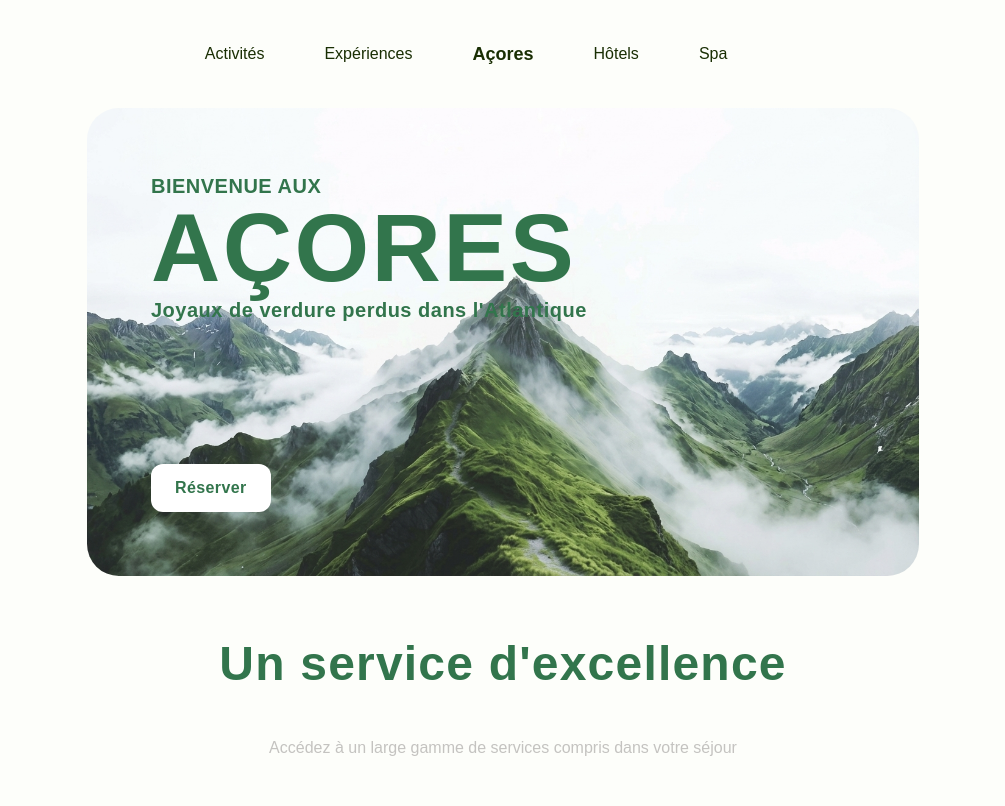
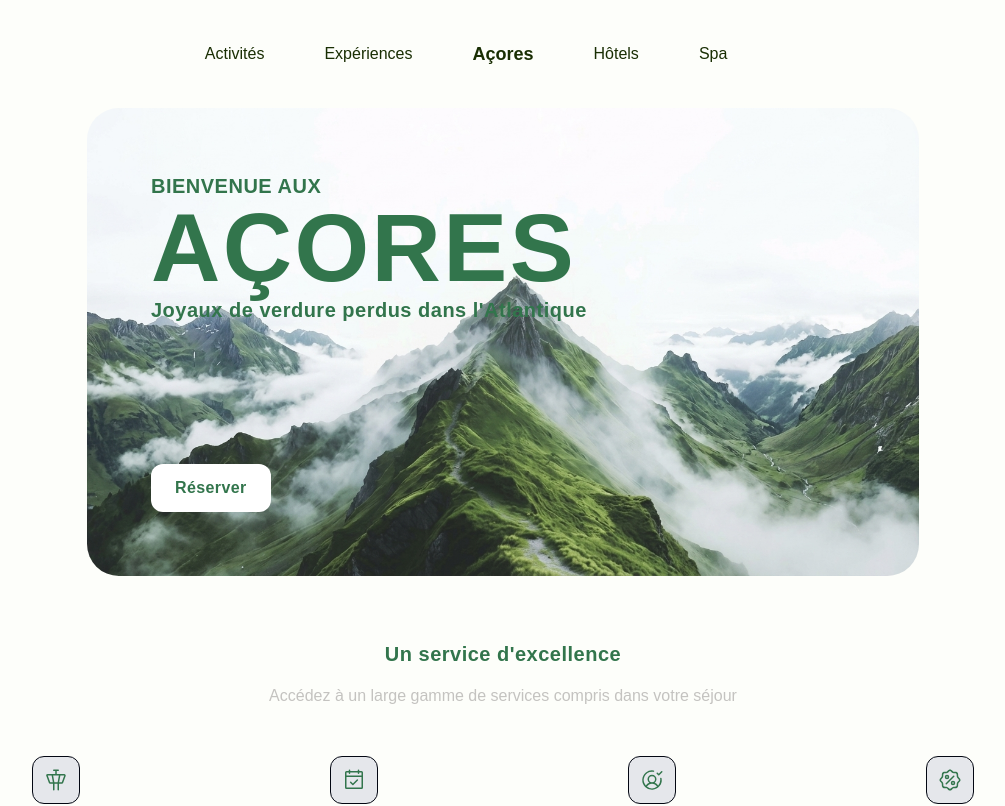
Before and after one commit to G-Theo18/TP1-TailwindCSS, a React (Vite) app: page / in a window 1280 px wide. Shown: the top 806 px of the page, without its empty margins (137-1142 px from the left). Built offline with nearby package versions, Linux system fonts and the light colour scheme; a web font is replaced by a local one.

Commit message:
Add Blog Section & fix others problems

```diff
--- a/src/App.tsx
+++ b/src/App.tsx
@@ -4,6 +4,7 @@ import Benefits from "./components/sections/benefits";
 import Tours from "./components/sections/tours";
 import Footer from "./components/sections/footer";
 import Hotels from "./components/sections/hotel";
+import Blog from "./components/sections/blog";
 
 export function App() {
   return (
@@ -17,7 +18,7 @@ export function App() {
         <Benefits />
         <Tours />
         <Hotels />
-        {/* <Blog /> */}
+        <Blog />
       </main>
 
         <Footer />
--- a/src/components/activity-card.tsx
+++ b/src/components/activity-card.tsx
@@ -9,7 +9,7 @@ type ActivityProps = {
 
 export default function ActivityCard({ activity }: ActivityProps) {
   return (
-    <div className="relative aspect-card overflow-hidden rounded-3xl bg-cover bg-center min-w-96"
+    <div className="relative aspect-card overflow-hidden rounded-3xl bg-cover bg-center min-w-[18rem] lg:min-w-[28rem] lg:max-w-none"
       style={{ backgroundImage: `url(${activity.cover})` }}
     >
 
--- /dev/null
+++ b/src/components/article.tsx
@@ -0,0 +1,28 @@
+import type { BlogData } from "../data/blog.data";
+import Chip from "./chips";
+import Heading from "./heading";
+
+type BlogProps = {
+    blog: BlogData;
+};
+
+export default function Article({ blog }: BlogProps) {
+    return (
+        <div className="grid grid-cols-1 gap-4 md:flex md:gap-4">
+            <div
+                className="relative aspect-square w-48 shrink-0 overflow-hidden rounded-2xl bg-cover bg-center mx-auto"
+                style={{ backgroundImage: `url(${blog.cover})` }}
+            />
+
+            <div className="flex flex-col justify-center">
+                {blog.date.toLocaleDateString()}
+
+                <Heading text="green" as="h3" size="sm" className="font-semibold">
+                    {blog.title}
+                </Heading>
+
+                <p>{blog.excerpt}</p>
+            </div>
+        </div>
+    );
+}
--- /dev/null
+++ b/src/components/featured-article.tsx
@@ -0,0 +1,32 @@
+import type { BlogData } from "../data/blog.data";
+import Chip from "./chips";
+import Heading from "./heading";
+
+type BlogProps = {
+    blog: BlogData;
+};
+
+export default function FeaturedArticle({ blog }: BlogProps) {
+    return (
+        <div
+            className="relative aspect-auto overflow-hidden rounded-3xl bg-cover bg-center h-full"
+            style={{ backgroundImage: `url(${blog.cover})` }}
+        >
+            <div className="absolute inset-0 bg-black/30" />
+
+            <div className="relative flex h-full flex-col justify-end p-6">
+                <div className="flex justify-between">
+                    <Chip className="rounded-full to-grey px-4 py-2 font-semibold text-white">
+                        {blog.date.toLocaleDateString()}
+                    </Chip>
+                </div>
+
+                <Heading text="dark" as="h2" size="md" className="text-white font-semibold">
+                    {blog.title}
+                </Heading>
+
+                <p className="text-white">{blog.excerpt}</p>
+            </div>
+        </div>
+    );
+}
--- a/src/components/heading.tsx
+++ b/src/components/heading.tsx
@@ -17,9 +17,9 @@ const heading = tv({
     },
 
     size: {
-      display: "text-8xl",
-      lg: "text-xs md:text-5xl",
-      md: "text-sm md:text-3xl",
+      display: "text-5xl md:text-8xl",
+      lg: "text-2xl md:text-5xl",
+      md: "text-xl md:text-3xl",
       sm: "text-base md:text-xl",
     },
   },
--- a/src/components/hotel-card.tsx
+++ b/src/components/hotel-card.tsx
@@ -8,7 +8,7 @@ type HotelProps = {
 
 export default function HotelCard({ hotel }: HotelProps) {
     return (
-        <div className="relative aspect-hotel overflow-hidden rounded-3xl bg-cover bg-center min-w-[28rem]"
+        <div className="relative aspect-hotel overflow-hidden rounded-3xl bg-cover bg-center min-w-[18rem] lg:min-w-[28rem] lg:max-w-none"
             style={{ backgroundImage: `url(${hotel.cover})` }}
         >
 
--- a/src/components/sections/benefits.tsx
+++ b/src/components/sections/benefits.tsx
@@ -6,7 +6,7 @@ export default function Benefits() {
   return (
     <section className="w-full px-8 py-16">
       <div className="mx-auto max-w-6xl text-center">
-        <Heading text="green" as="h2" size="lg" className="mb-[3rem] font-semibold">
+        <Heading text="green" as="h2" size="sm" className="font-semibold">
           Un service d'excellence
         </Heading>
 
--- /dev/null
+++ b/src/components/sections/blog.tsx
@@ -0,0 +1,28 @@
+import Heading from "../heading";
+import FeaturedArticle from "../featured-article";
+import Article from "../article";
+import { BLOG_ARTICLES } from "../../data/blog.data";
+
+export default function Blog() {
+    const [featured, ...rest] = BLOG_ARTICLES;
+
+    return (
+        <div className="py-20 gap-40">
+            <div className="flex flex-col lg:flex-row lg:items-center lg:justify-center gap-6 my-10">
+                <Heading text="green" as="h1" size="lg" className="font-semibold">
+                    Nos dernières astuces
+                </Heading>
+            </div>
+
+            <div className="grid grid-cols-1 lg:grid-cols-2 gap-8">
+                <FeaturedArticle blog={featured} />
+
+                <div className="flex flex-col justify-between gap-6">
+                    {rest.map((blog) => (
+                        <Article key={blog.id} blog={blog} />
+                    ))}
+                </div>
+            </div>
+        </div>
+    );
+}
--- /dev/null
+++ b/src/data/blog.data.ts
@@ -0,0 +1,45 @@
+export type BlogData = {
+  id: number;
+  cover: string;
+  title: string;
+  excerpt: string;
+  date: Date;
+}
+
+export const BLOG_ARTICLES: BlogData[] = [
+  {
+    id: 1,
+    cover: "/img/blog/01.webp",
+    title: "Guide complet pour explorer São Miguel en 7 jours",
+    excerpt: "Des lacs de cratère de Sete Cidades aux sources chaudes de Furnas, découvrez l'itinéraire parfait pour visiter l'île principale des Açores.",
+    date: new Date("2026-04-12")
+  },
+  {
+    id: 2,
+    cover: "/img/blog/02.webp",
+    title: "Observation des baleines et dauphins à Pico",
+    excerpt: "L'archipel des Açores est l'un des plus grands sanctuaires marins au monde. Retour sur une excursion inoubliable au large de l'île de Pico.",
+    date: new Date("2026-05-03")
+  },
+  {
+    id: 3,
+    cover: "/img/blog/03.jpg",
+    title: "Les plus belles randonnées de l'île de Flores",
+    excerpt: "Cascade du Poço do Bacalhau, lacs volcaniques et côtes découpées : exploration pédestre du joyau le plus sauvage de l'archipel.",
+    date: new Date("2026-06-18")
+  },
+  {
+    id: 4,
+    cover: "/img/blog/04.webp",
+    title: "Quand partir aux Açores ? Climat, météo et saisons",
+    excerpt: "Températures, précipitations et affluence : nos conseils pour choisir la meilleure période de l'année selon vos envies d'activités.",
+    date: new Date("2026-07-02")
+  },
+  {
+    id: 5,
+    cover: "/img/blog/05.webp",
+    title: "Escapade culturelle à Terceira et Angra do Heroísmo",
+    excerpt: "Flâneries dans les ruelles colorées de la capitale historique et exploration impressionnante du tube de lave d'Algar do Carvão.",
+    date: new Date("2026-08-10")
+  }
+];
```
